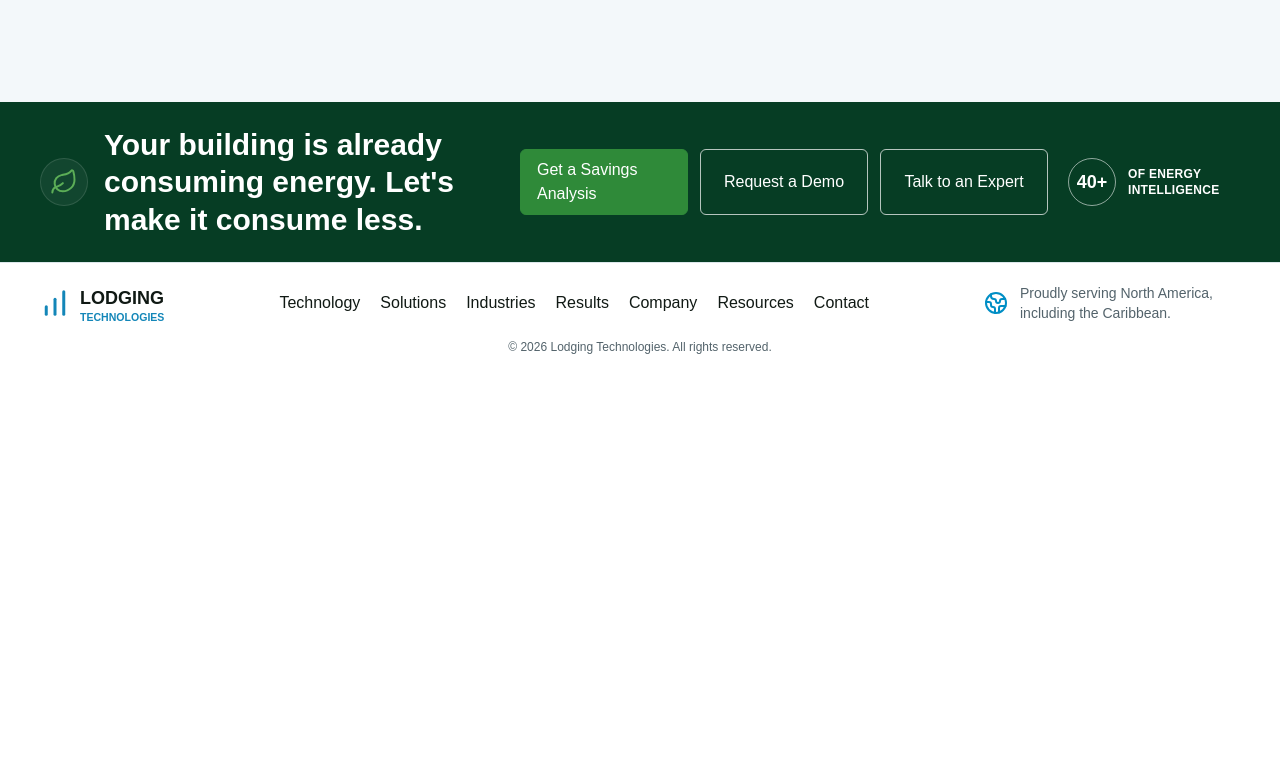
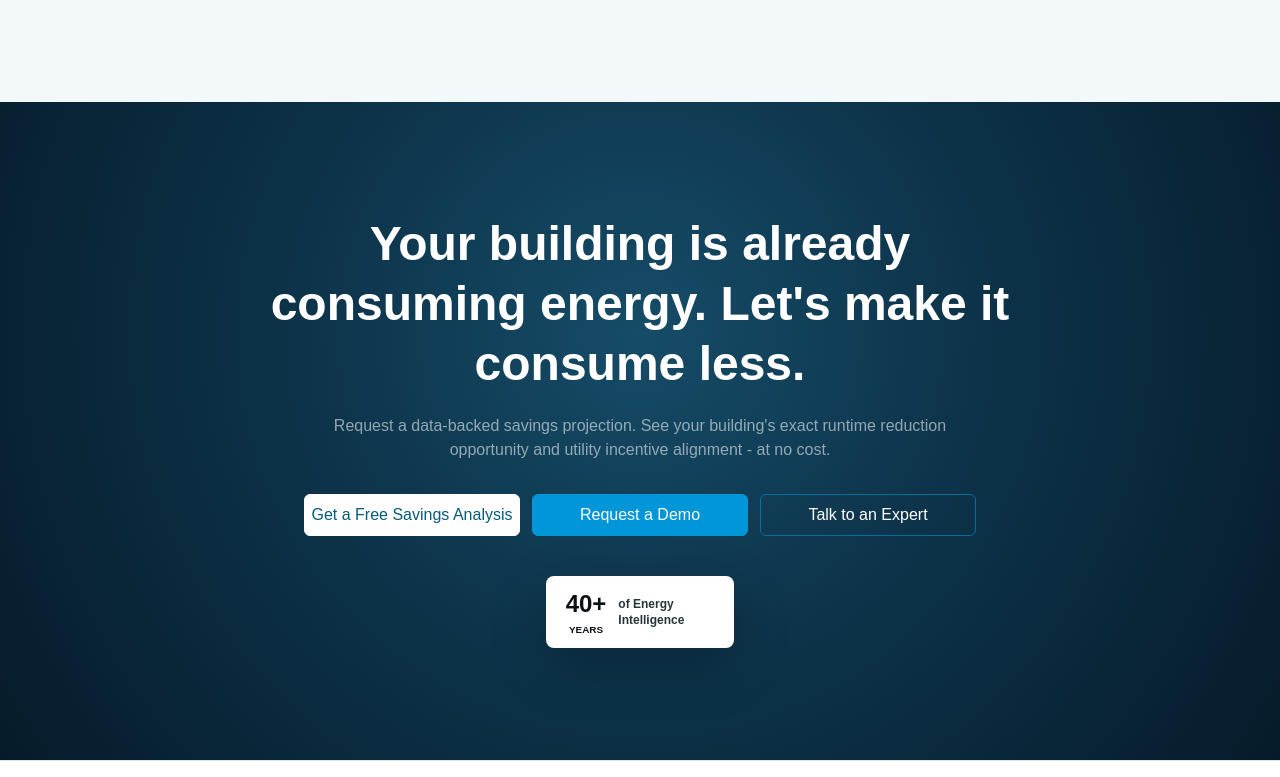
Before and after one commit to MannLester/Lodge-Tech-Website, a Next.js app: page / in a window 1280 px wide. Shown: the part 4363-5140 px from the top of the page. Before the commit the page ends 4738 px from the top, so only its background shows below. Built offline with nearby package versions, Linux system fonts and the light colour scheme.

Commit message:
Revert "frontend: replicate reference footer"
This reverts commit 131bcc429c486e1c25c7b24100a3ac9ade7c1341.

```diff
--- a/src/features/home/ui/closing-footer.tsx
+++ b/src/features/home/ui/closing-footer.tsx
@@ -1,4 +1,4 @@
-import { Globe2, Leaf } from "lucide-react";
+import { Globe2 } from "lucide-react";
 
 import { navigationItems } from "@/features/home/model/home-content";
 import { BrandMark } from "@/shared/ui/brand-mark";
@@ -14,41 +14,40 @@ export function ClosingFooter() {
     <>
       <section
         aria-labelledby="contact-heading"
-        className="bg-[#063d24] py-5 text-white sm:py-6"
+        className="min-h-[25rem] bg-[radial-gradient(circle_at_50%_35%,#164c68_0%,#0d344b_42%,#061b2a_100%)] py-20 text-white sm:py-24 lg:py-28"
         id="contact"
       >
-        <div className="section-shell grid items-center gap-5 lg:grid-cols-[1fr_auto_auto]">
-          <div className="flex min-w-0 items-center gap-4">
-            <div
-              aria-hidden
-              className="hidden size-12 shrink-0 items-center justify-center rounded-full border border-white/12 bg-white/5 text-[#5cae57] sm:flex"
-            >
-              <Leaf size={28} strokeWidth={1.7} />
-            </div>
+        <div className="section-shell flex flex-col items-center justify-center text-center">
+          <div className="mx-auto max-w-3xl">
             <h2
-              className="max-w-3xl text-xl leading-tight font-bold text-white sm:text-2xl lg:text-3xl"
+              className="text-3xl leading-tight font-bold text-white sm:text-4xl lg:text-5xl"
               id="contact-heading"
             >
               Your building is already consuming energy. Let&apos;s make it
               consume less.
             </h2>
+            <p className="mx-auto mt-5 max-w-2xl text-sm leading-6 font-medium text-white/55 sm:text-base">
+              Request a data-backed savings projection. See your building&apos;s
+              exact runtime reduction opportunity and utility incentive
+              alignment - at no cost.
+            </p>
           </div>
 
-          <div className="grid w-full max-w-[33rem] gap-3 sm:grid-cols-3 lg:w-[29rem] xl:w-[33rem]">
+          <div className="mt-8 grid w-full max-w-2xl gap-3 sm:grid-cols-3">
             <a
-              className="inline-flex min-h-10 items-center justify-center rounded-md border border-[#2f8a39] bg-[#2f8a39] px-4 py-2 text-xs font-semibold text-white transition-colors hover:border-[#3fa64c] hover:bg-[#3fa64c]"
+              className="contact-primary inline-flex min-h-10 items-center justify-center rounded-md border border-white bg-white px-4 py-2 text-xs font-semibold whitespace-nowrap transition-colors hover:bg-[#e1f4fa]"
               href="#contact"
             >
-              Get a Savings Analysis
+              Get a Free Savings Analysis
             </a>
             <a
-              className="inline-flex min-h-10 items-center justify-center rounded-md border border-white/70 bg-transparent px-4 py-2 text-xs font-semibold text-white transition-colors hover:border-white hover:bg-white/10"
+              className="inline-flex min-h-10 items-center justify-center rounded-md border border-[#0096d7] bg-[#0096d7] px-4 py-2 text-sm font-semibold text-white transition-colors hover:border-[#26b7ef] hover:bg-[#26b7ef]"
               href="#contact"
             >
               Request a Demo
             </a>
             <a
-              className="inline-flex min-h-10 items-center justify-center rounded-md border border-white/70 bg-transparent px-4 py-2 text-xs font-semibold text-white transition-colors hover:border-white hover:bg-white/10"
+              className="inline-flex min-h-10 items-center justify-center rounded-md border border-[#0086bd]/70 bg-transparent px-4 py-2 text-sm font-semibold text-white transition-colors hover:border-[#26b7ef] hover:bg-white/10"
               href="#contact"
             >
               Talk to an Expert
@@ -57,12 +56,13 @@ export function ClosingFooter() {
 
           <div
             aria-label="40 plus years of energy intelligence"
-            className="inline-flex w-fit items-center gap-3 justify-self-start text-white lg:justify-self-end"
+            className="mt-10 inline-flex items-center gap-3 rounded-lg bg-white px-5 py-3 text-[#0b1216] shadow-[0_18px_55px_rgba(0,0,0,0.24)]"
           >
-            <p className="flex size-12 items-center justify-center rounded-full border border-white/55 text-center text-lg leading-none font-bold">
-              40+
+            <p className="text-center leading-none font-bold">
+              <span className="block text-2xl">40+</span>
+              <span className="text-[0.62rem]">YEARS</span>
             </p>
-            <p className="max-w-28 text-left text-xs leading-4 font-bold tracking-wide text-white uppercase">
+            <p className="max-w-24 text-left text-xs leading-4 font-semibold text-[#27343b]">
               of Energy Intelligence
             </p>
           </div>
@@ -70,10 +70,10 @@ export function ClosingFooter() {
       </section>
 
       <footer
-        className="border-border bg-background border-t py-5"
+        className="border-border bg-background border-t py-8"
         id="company"
       >
-        <div className="section-shell grid items-center gap-5 lg:grid-cols-[auto_1fr_auto]">
+        <div className="section-shell grid items-center gap-7 lg:grid-cols-[auto_1fr_auto]">
           <BrandMark />
 
           <nav
@@ -96,7 +96,7 @@ export function ClosingFooter() {
             <span>Proudly serving North America, including the Caribbean.</span>
           </div>
         </div>
-        <div className="section-shell text-muted mt-4 text-xs lg:text-center">
+        <div className="section-shell border-border text-muted mt-7 border-t pt-5 text-xs">
           &copy; 2026 Lodging Technologies. All rights reserved.
         </div>
       </footer>
```
